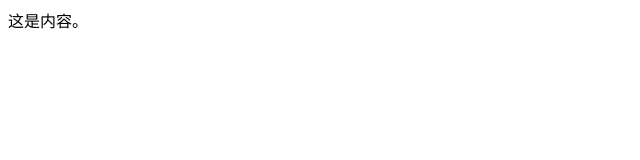
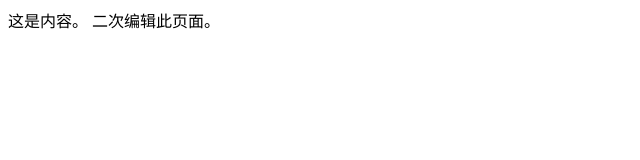
Before and after one commit to Chris-root/blog_2017_11.27, a plain HTML site: page index.html in a window 1280 px wide. Shown: the whole page, without its empty margins (0-640 px from the left). Drawn offline with Linux system fonts and the light colour scheme.

Commit message:
Update index.html

```diff
--- a/index.html
+++ b/index.html
@@ -2,4 +2,5 @@
 <html>
 <title>我的第一个页面</title>
 这是内容。
+二次编辑此页面。
 </html>
```
